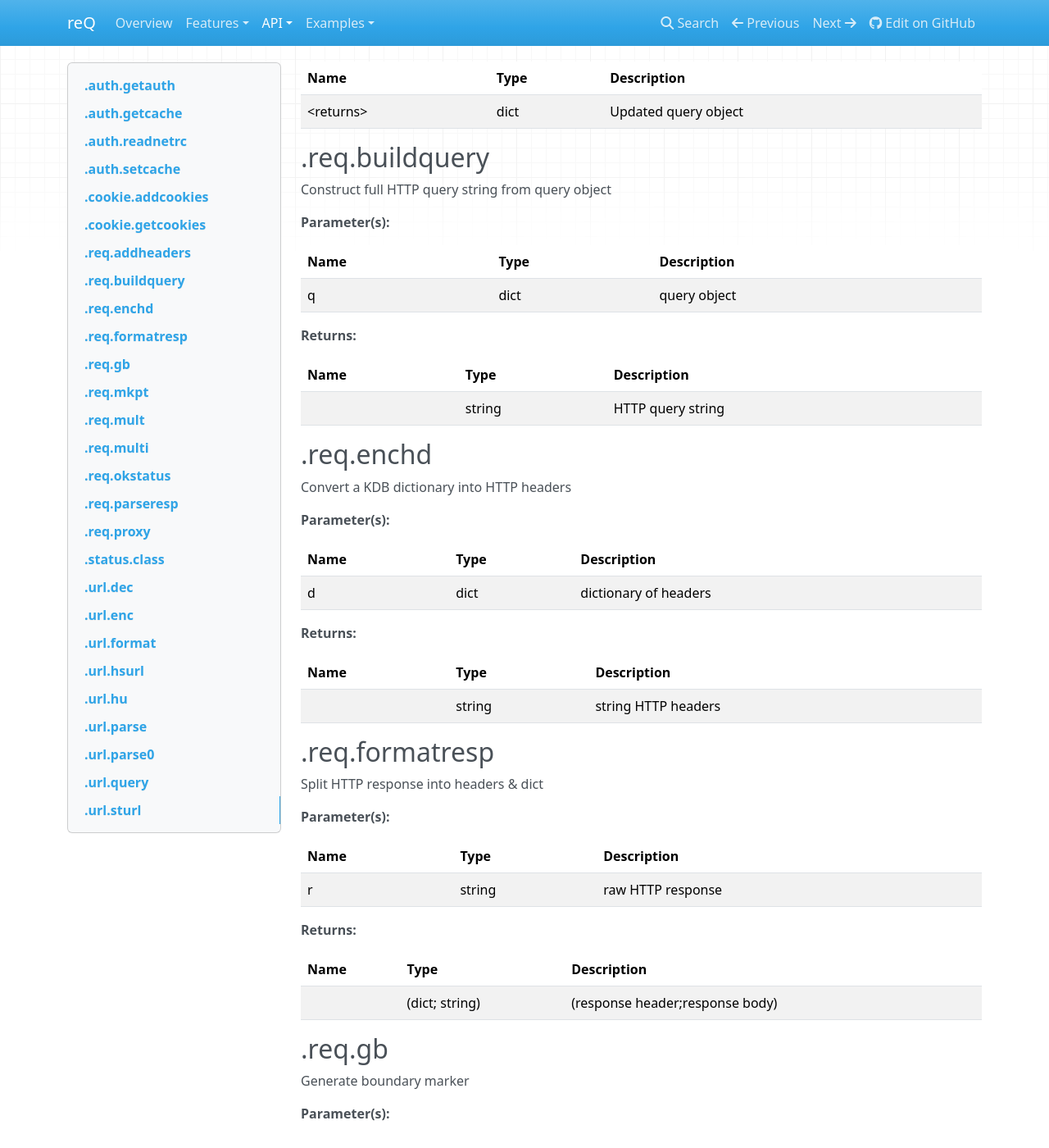
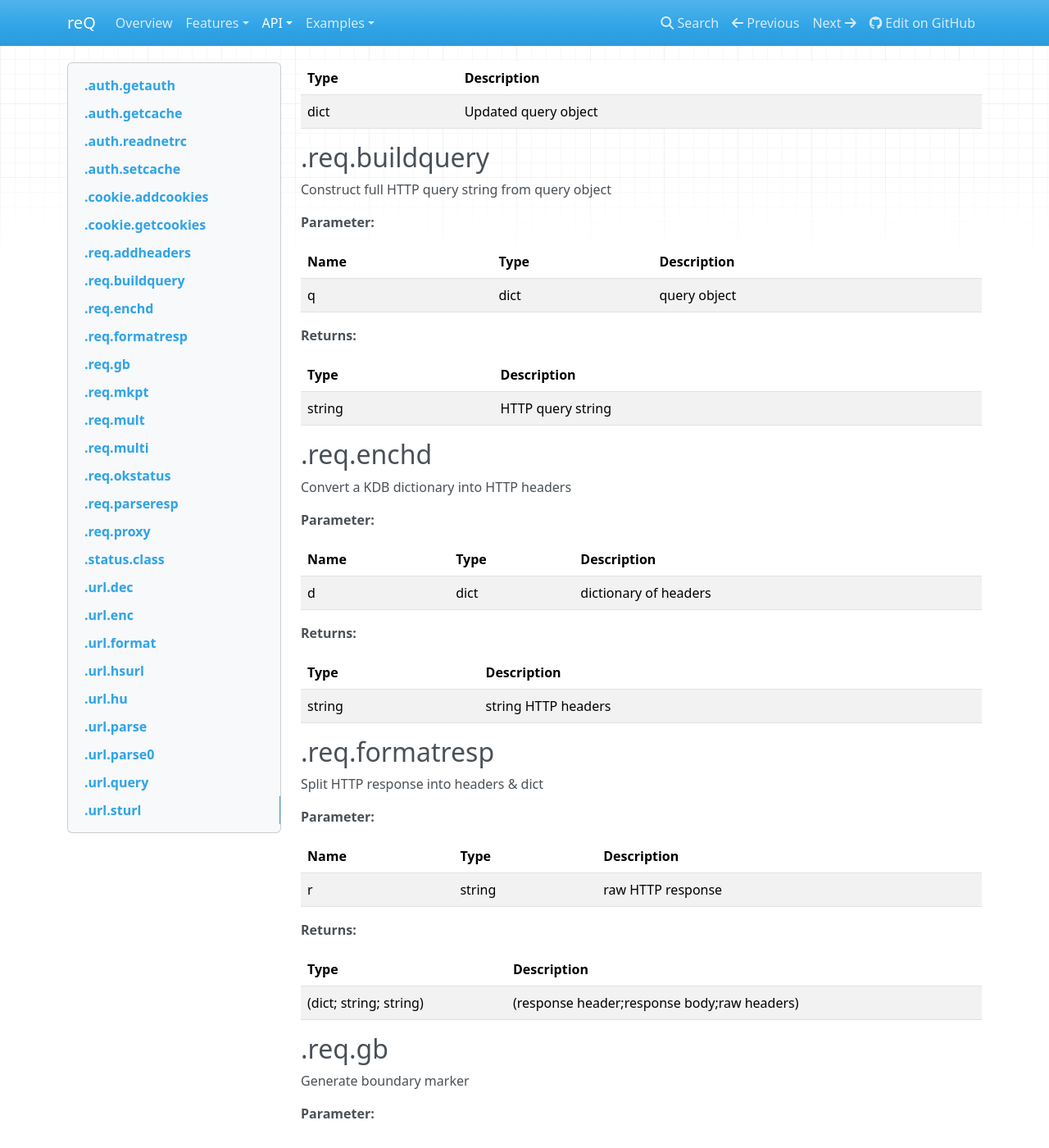
Before and after one commit to jonathonmcmurray/reQ, an MkDocs documentation site: the page built from docs/api/md/private.md, in a window 1280 px wide and 1400 px high, scrolled down 2522 px. Shown: the whole window at 82% size. Built offline with MkDocs 1.6.1, drawn with Linux system fonts in a browser that asks for light colours; nearby versions of some CDN libraries; some of the changed text lies outside the part shown.

Commit message:
Update documentation

```diff
--- a/docs/api/md/private.md
+++ b/docs/api/md/private.md
@@ -13,15 +13,15 @@
 
 **Returns:**
 
-|Name|Type|Description|
-|---|---|---|
-||string|updated URL with supplied credentials|
+|Type|Description|
+|---|---|
+|string|updated URL with supplied credentials|
 
 ## .auth.getcache
 
  get cached auth string for a given host
 
-**Parameter(s):**
+**Parameter:**
 
 |Name|Type|Description|
 |---|---|---|
@@ -29,15 +29,15 @@
 
 **Returns:**
 
-|Name|Type|Description|
-|---|---|---|
-||string|cached auth string|
+|Type|Description|
+|---|---|
+|string|cached auth string|
 
 ## .auth.readnetrc
 
  retrieve login from .netrc file
 
-**Parameter(s):**
+**Parameter:**
 
 |Name|Type|Description|
 |---|---|---|
@@ -45,15 +45,15 @@
 
 **Returns:**
 
-|Name|Type|Description|
-|---|---|---|
-||string|auth string in format "user:pass"|
+|Type|Description|
+|---|---|
+|string|auth string in format "user:pass"|
 
 ## .auth.setcache
 
  cache auth string for a given host
 
-**Parameter(s):**
+**Parameters:**
 
 |Name|Type|Description|
 |---|---|---|
@@ -62,15 +62,15 @@
 
 **Returns:**
 
-|Name|Type|Description|
-|---|---|---|
-|||null|
+|Type|Description|
+|---|---|
+||null|
 
 ## .cookie.addcookies
 
  Add stored cookie(s) relevant to current query
 
-**Parameter(s):**
+**Parameter:**
 
 |Name|Type|Description|
 |---|---|---|
@@ -78,15 +78,15 @@
 
 **Returns:**
 
-|Name|Type|Description|
-|---|---|---|
-|&lt;returns&gt;|dict|query objeect with added cookies|
+|Type|Description|
+|---|---|
+|dict|query objeect with added cookies|
 
 ## .cookie.getcookies
 
  Get stored cookie(s) relevant to current query
 
-**Parameter(s):**
+**Parameter:**
 
 |Name|Type|Description|
 |---|---|---|
@@ -94,15 +94,15 @@
 
 **Returns:**
 
-|Name|Type|Description|
-|---|---|---|
-||string|cookie(s)|
+|Type|Description|
+|---|---|
+|string|cookie(s)|
 
 ## .req.addheaders
 
  Convert headers to strings & add authorization and Content-Length
 
-**Parameter(s):**
+**Parameter:**
 
 |Name|Type|Description|
 |---|---|---|
@@ -110,15 +110,15 @@
 
 **Returns:**
 
-|Name|Type|Description|
-|---|---|---|
-|&lt;returns&gt;|dict|Updated query object|
+|Type|Description|
+|---|---|
+|dict|Updated query object|
 
 ## .req.buildquery
 
  Construct full HTTP query string from query object
 
-**Parameter(s):**
+**Parameter:**
 
 |Name|Type|Description|
 |---|---|---|
@@ -126,15 +126,15 @@
 
 **Returns:**
 
-|Name|Type|Description|
-|---|---|---|
-||string|HTTP query string|
+|Type|Description|
+|---|---|
+|string|HTTP query string|
 
 ## .req.enchd
 
  Convert a KDB dictionary into HTTP headers
 
-**Parameter(s):**
+**Parameter:**
 
 |Name|Type|Description|
 |---|---|---|
@@ -142,15 +142,15 @@
 
 **Returns:**
 
-|Name|Type|Description|
-|---|---|---|
-||string|string HTTP headers|
+|Type|Description|
+|---|---|
+|string|string HTTP headers|
 
 ## .req.formatresp
 
  Split HTTP response into headers & dict
 
-**Parameter(s):**
+**Parameter:**
 
 |Name|Type|Description|
 |---|---|---|
@@ -158,15 +158,15 @@
 
 **Returns:**
 
-|Name|Type|Description|
-|---|---|---|
-||(dict; string)|(response header;response body)|
+|Type|Description|
+|---|---|
+|(dict; string; string)|(response header;response body;raw headers)|
 
 ## .req.gb
 
  Generate boundary marker
 
-**Parameter(s):**
+**Parameter:**
 
 |Name|Type|Description|
 |---|---|---|
@@ -174,15 +174,15 @@
 
 **Returns:**
 
-|Name|Type|Description|
-|---|---|---|
-||string|Boundary marker|
+|Type|Description|
+|---|---|
+|string|Boundary marker|
 
 ## .req.mkpt
 
  Create one part for a multipart form
 
-**Parameter(s):**
+**Parameters:**
 
 |Name|Type|Description|
 |---|---|---|
@@ -192,15 +192,15 @@
 
 **Returns:**
 
-|Name|Type|Description|
-|---|---|---|
-||string[]|multipart form|
+|Type|Description|
+|---|---|
+|string[]|multipart form|
 
 ## .req.mult
 
  Build multi-part object
 
-**Parameter(s):**
+**Parameters:**
 
 |Name|Type|Description|
 |---|---|---|
@@ -209,15 +209,15 @@
 
 **Returns:**
 
-|Name|Type|Description|
-|---|---|---|
-||string|Multipart form|
+|Type|Description|
+|---|---|
+|string|Multipart form|
 
 ## .req.multi
 
  Convert a q dictionary to a multipart form
 
-**Parameter(s):**
+**Parameter:**
 
 |Name|Type|Description|
 |---|---|---|
@@ -225,15 +225,15 @@
 
 **Returns:**
 
-|Name|Type|Description|
-|---|---|---|
-||(dict; string)|(HTTP headers;body) to give to .req.post|
+|Type|Description|
+|---|---|
+|(dict; string)|(HTTP headers;body) to give to .req.post|
 
 ## .req.okstatus
 
  Signal if not OK status, return unchanged response if OK
 
-**Parameter(s):**
+**Parameters:**
 
 |Name|Type|Description|
 |---|---|---|
@@ -242,15 +242,15 @@
 
 **Returns:**
 
-|Name|Type|Description|
-|---|---|---|
-||(dict; string)|HTTP response object|
+|Type|Description|
+|---|---|
+|(dict; string)|HTTP response object|
 
 ## .req.parseresp
 
  Parse to kdb object based on Content-Type header. Only supports JSON currently
 
-**Parameter(s):**
+**Parameter:**
 
 |Name|Type|Description|
 |---|---|---|
@@ -258,15 +258,15 @@
 
 **Returns:**
 
-|Name|Type|Description|
-|---|---|---|
-||any|Parsed response|
+|Type|Description|
+|---|---|
+|any|Parsed response|
 
 ## .req.proxy
 
  Applies proxy if relevant
 
-**Parameter(s):**
+**Parameter:**
 
 |Name|Type|Description|
 |---|---|---|
@@ -274,15 +274,15 @@
 
 **Returns:**
 
-|Name|Type|Description|
-|---|---|---|
-|&lt;returns&gt;|dict|Updated URL object|
+|Type|Description|
+|---|---|
+|dict|Updated URL object|
 
 ## .status.class
 
  get status "class" from status code, header dict or return object
 
-**Parameter(s):**
+**Parameter:**
 
 |Name|Type|Description|
 |---|---|---|
@@ -290,15 +290,15 @@
 
 **Returns:**
 
-|Name|Type|Description|
-|---|---|---|
-||int|status class|
+|Type|Description|
+|---|---|
+|int|status class|
 
 ## .url.dec
 
  decode a URL encoded string to a KDB dictionary
 
-**Parameter(s):**
+**Parameter:**
 
 |Name|Type|Description|
 |---|---|---|
@@ -306,15 +306,15 @@
 
 **Returns:**
 
-|Name|Type|Description|
-|---|---|---|
-|&lt;returns&gt;|dict|kdb dictionary to encode|
+|Type|Description|
+|---|---|
+|dict|kdb dictionary to encode|
 
 ## .url.enc
 
  encode a KDB dictionary as a URL encoded string
 
-**Parameter(s):**
+**Parameter:**
 
 |Name|Type|Description|
 |---|---|---|
@@ -322,15 +322,15 @@
 
 **Returns:**
 
-|Name|Type|Description|
-|---|---|---|
-||string|URL encoded string|
+|Type|Description|
+|---|---|
+|string|URL encoded string|
 
 ## .url.format
 
  format URL object into string
 
-**Parameter(s):**
+**Parameter:**
 
 |Name|Type|Description|
 |---|---|---|
@@ -338,15 +338,15 @@
 
 **Returns:**
 
-|Name|Type|Description|
-|---|---|---|
-||string|URL|
+|Type|Description|
+|---|---|
+|string|URL|
 
 ## .url.hsurl
 
  return URL as an hsym
 
-**Parameter(s):**
+**Parameter:**
 
 |Name|Type|Description|
 |---|---|---|
@@ -354,15 +354,15 @@
 
 **Returns:**
 
-|Name|Type|Description|
-|---|---|---|
-||hsym|URL |
+|Type|Description|
+|---|---|
+|hsym|URL |
 
 ## .url.hu
 
  URI escaping for non-safe chars, RFC-3986
 
-**Parameter(s):**
+**Parameter:**
 
 |Name|Type|Description|
 |---|---|---|
@@ -370,15 +370,15 @@
 
 **Returns:**
 
-|Name|Type|Description|
-|---|---|---|
-||string|URL|
+|Type|Description|
+|---|---|
+|string|URL|
 
 ## .url.parse
 
  parse a string/symbol/hsym URL into a URL dictionary & parse query
 
-**Parameter(s):**
+**Parameter:**
 
 |Name|Type|Description|
 |---|---|---|
@@ -386,15 +386,15 @@
 
 **Returns:**
 
-|Name|Type|Description|
-|---|---|---|
-|&lt;returns&gt;|dict|URL dictionary|
+|Type|Description|
+|---|---|
+|dict|URL dictionary|
 
 ## .url.parse0
 
  parse a string/symbol/hsym URL into a URL dictionary
 
-**Parameter(s):**
+**Parameters:**
 
 |Name|Type|Description|
 |---|---|---|
@@ -403,15 +403,15 @@
 
 **Returns:**
 
-|Name|Type|Description|
-|---|---|---|
-|&lt;returns&gt;|dict|URL dictionary|
+|Type|Description|
+|---|---|
+|dict|URL dictionary|
 
 ## .url.query
 
  Parse URL query; split on ?, urldecode query
 
-**Parameter(s):**
+**Parameter:**
 
 |Name|Type|Description|
 |---|---|---|
@@ -419,15 +419,15 @@
 
 **Returns:**
 
-|Name|Type|Description|
-|---|---|---|
-||(string; dict)|(URL;parsed query)|
+|Type|Description|
+|---|---|
+|(string; dict)|(URL;parsed query)|
 
 ## .url.sturl
 
  return URL as a string
 
-**Parameter(s):**
+**Parameter:**
 
 |Name|Type|Description|
 |---|---|---|
@@ -435,6 +435,6 @@
 
 **Returns:**
 
-|Name|Type|Description|
-|---|---|---|
-||string|URL|
+|Type|Description|
+|---|---|
+|string|URL|
```
Also changed, not shown: other parts of docs/api/md/private.md (+1 -1 lines), docs/api/md/public.md (+48 -48 lines), docs/api/md/variable.md (+4 -0 lines).
